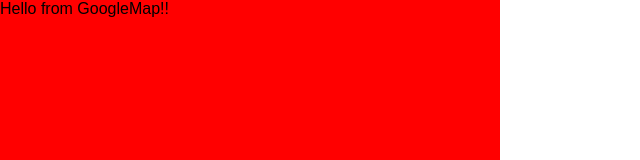
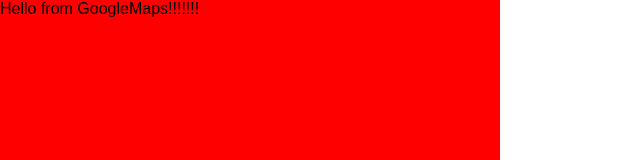
Before and after one commit to uppal101/how-many-cheeses, a React (Create React App) app: page / in a window 1280 px wide. Shown: the top 160 px of the page, without its empty margins (0-640 px from the left). Built offline with nearby package versions, Linux system fonts and the light colour scheme.

Commit message:
Testing changes to feture branch

```diff
--- a/src/components/GoogleMap/GoogleMap.js
+++ b/src/components/GoogleMap/GoogleMap.js
@@ -6,7 +6,7 @@ class Map extends Component {
  render () {
   const mapContainer = <div>style={{height: '100%', width: '100%'}}</div>
   return (
-   <div>Hello from GoogleMap!!</div>
+   <div>Hello from GoogleMaps!!!!!!!</div>
   )
  }
 }
```
